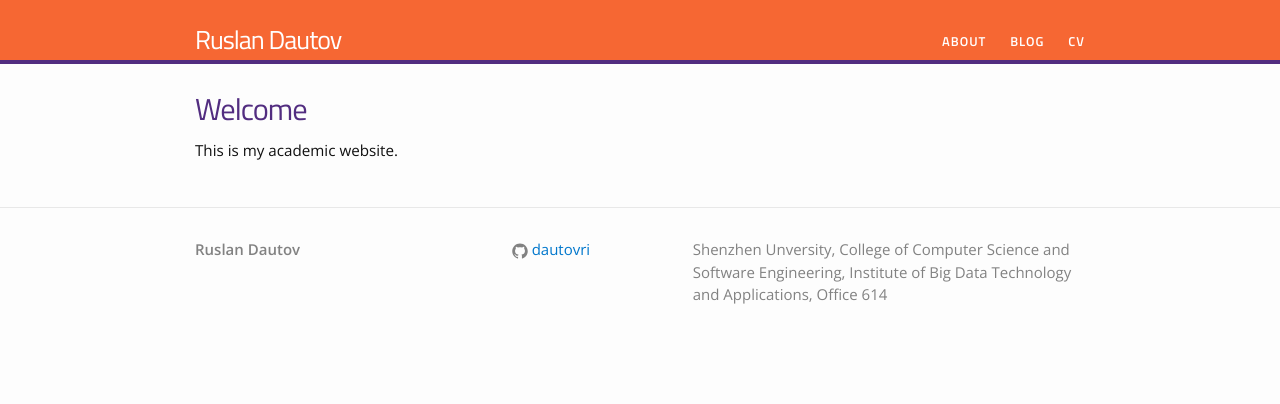
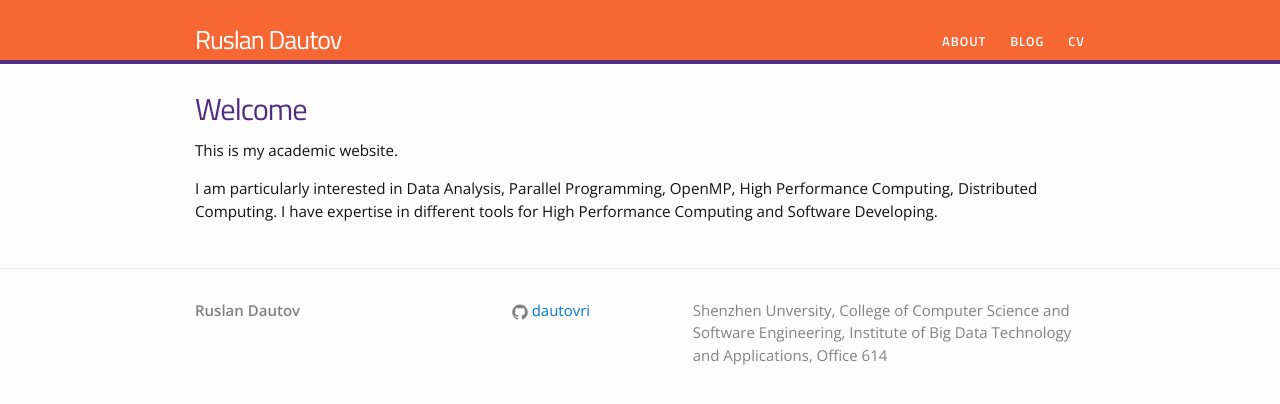
Before and after one commit to svmiller/steve-ngvb-jekyll-template, a Jekyll site: the page built from index.html, in a window 1280 px wide. Shown: the top 404 px of the page. Built offline with Jekyll 4.4.1, drawn with Linux system fonts in a browser that asks for light colours.

Commit message:
Add some info

```diff
--- a/index.html
+++ b/index.html
@@ -9,6 +9,6 @@ layout: default
 <h1>Welcome</h1>
 
 <p> This is my academic website.</p>
-<p> </p>
+<p> I am particularly interested in Data Analysis, Parallel Programming, OpenMP, High Performance Computing, Distributed Computing. I have expertise in different tools for High Performance Computing and Software Developing.</p>
 
 </div>
```
